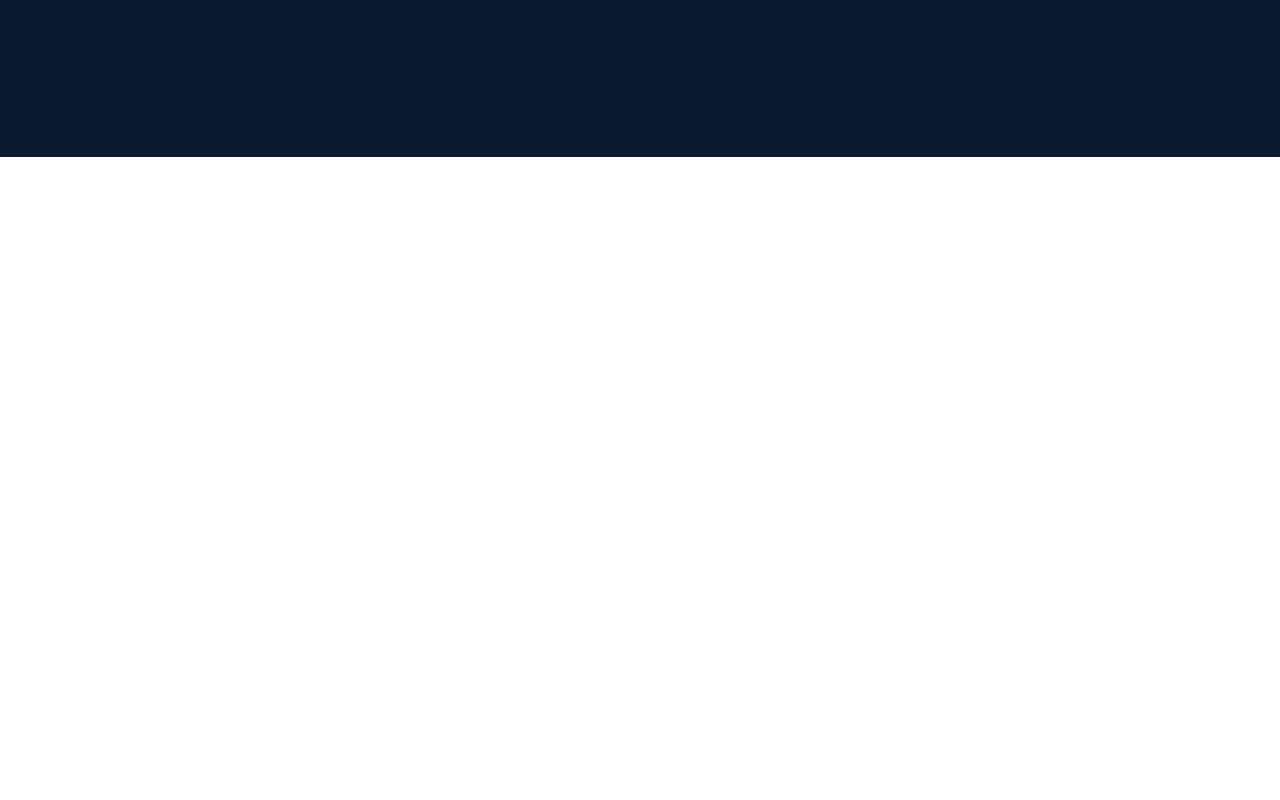
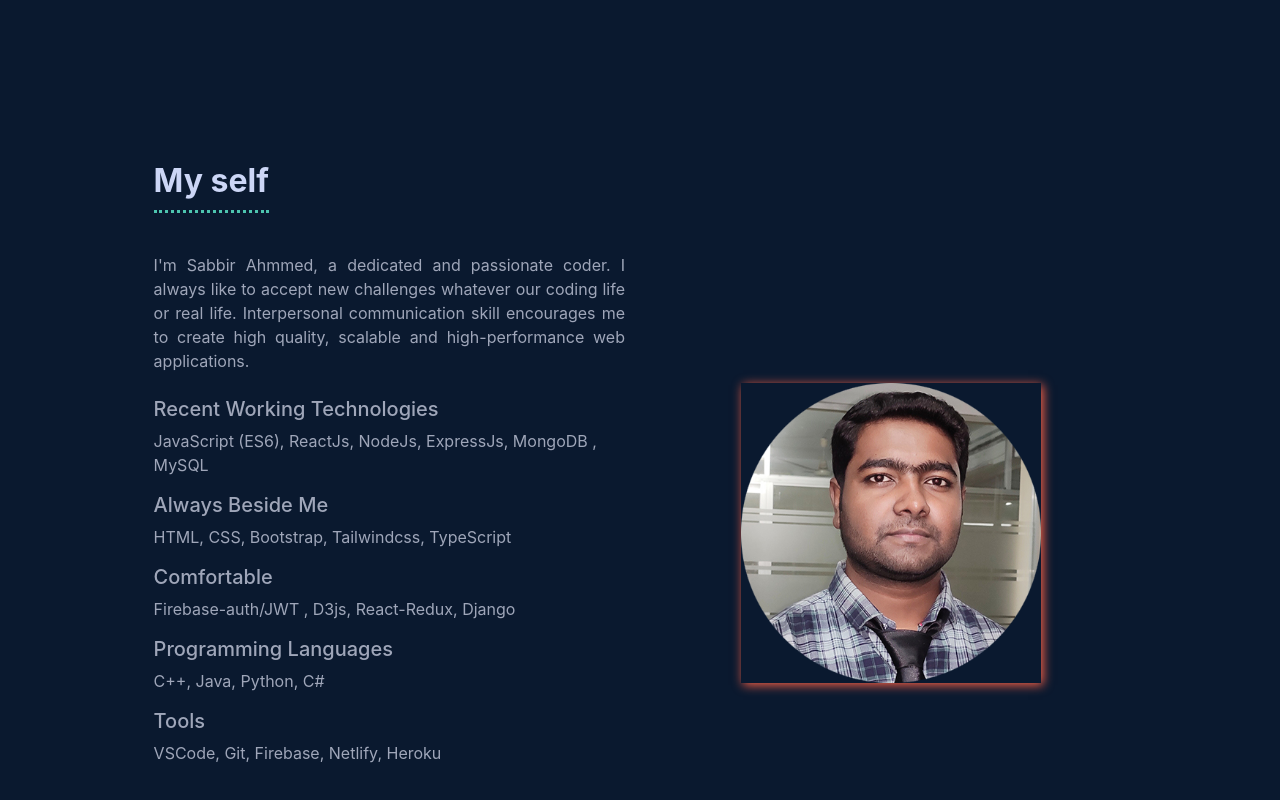
Before and after one commit to Sabbir185/Portfolio, a React (Create React App) app: page / in a window 1280 px wide. Shown: the part 560-1360 px from the top of the page. Before the commit the page ends 800 px from the top, so only its background shows below. Built offline with nearby package versions, Linux system fonts and the light colour scheme.

Commit message:
my self component added

```diff
--- a/src/components/HeaderMain/HeaderMain.js
+++ b/src/components/HeaderMain/HeaderMain.js
@@ -40,7 +40,7 @@ const HeaderMain = () => {
                     </div>
                     {/* <h3 className="main-skill mt-3">MERN Stack Developer</h3> */}
                     <p className="main-description mt-3">the passion for coding, commitment to the deadline, life for humanity <span style={{color:'red',fontSize:'20px'}}> &#9829;</span></p>
-                    <Button className="mt-3" variant="outline-success">GET IN TOUCH</Button>
+                    <Button className="mt-3" variant="outline-success">Download Resume</Button>
                 </div>
                 <div className="col"></div>
             </div>
--- a/src/components/Home/Home.js
+++ b/src/components/Home/Home.js
@@ -1,10 +1,12 @@
 import React from 'react';
 import Header from '../Header/Header';
+import MySelf from '../MySelf/MySelf';
 
 const Home = () => {
     return (
         <main>
-           <Header></Header>
+           <Header/>
+           <MySelf/>
         </main>
     );
 };
--- /dev/null
+++ b/src/components/MySelf/MySelf.css
@@ -0,0 +1,20 @@
+.myself-container{
+    background-color: #0A192F;
+    padding-bottom: 8%;
+    padding-left: 12%;
+    padding-right: 12%;
+}
+.my-self{
+    font-size: 32px;
+    color: #CCD6F6;
+    font-weight: 700;
+    border-bottom: 3px dotted #4DC5AF;
+    padding-bottom: 10px;
+}
+.myself-img{
+    width: 300px;
+    box-shadow: 2px 2px 10px tomato;
+}
+.myself-text{
+    color: #9fa6b9;
+}
--- /dev/null
+++ b/src/components/MySelf/MySelf.js
@@ -0,0 +1,59 @@
+import React from 'react';
+import './MySelf.css'
+import myself from '../../images/sabbir.png'
+
+const MySelf = () => {
+    return (
+        <section className="myself-container container-fluid">
+            <span className="my-self">My self</span>
+            <div className="row mt-5  pb-5">
+                <div className="col myself-text pb-5">
+                    <p className="myself-text text-justify">I'm Sabbir Ahmmed, a dedicated and passionate coder. I always like to accept new challenges whatever our coding life or real life. Interpersonal communication skill encourages me to create high quality, scalable and high-performance web applications.</p>
+
+                    <h5 className="mt-4">Recent Working Technologies</h5>
+                    <span>JavaScript (ES6), </span>
+                    <span>ReactJs, </span>
+                    <span>NodeJs, </span>
+                    <span>ExpressJs, </span>
+                    <span>MongoDB , </span>
+                    <span>MySQL </span>
+
+                    <h5 className="mt-3">Always Beside Me</h5>
+                    <span>HTML, </span>
+                    <span>CSS, </span>
+                    <span>Bootstrap, </span>
+                    <span>Tailwindcss, </span>
+                    <span>TypeScript </span>
+
+                    <h5 className="mt-3">Comfortable</h5>
+                    <span>Firebase-auth/JWT , </span>
+                    <span>D3js, </span>
+                    <span>React-Redux, </span>
+                    <span>Django </span>
+
+                    <h5 className="mt-3">Programming Languages</h5>
+                    <span>C++, </span>
+                    <span>Java, </span>
+                    <span>Python, </span>
+                    <span>C# </span>
+
+                    <h5 className="mt-3">Tools</h5>
+                    <span>VSCode, </span>
+                    <span>Git, </span>
+                    <span>Firebase, </span>
+                    <span>Netlify, </span>
+                    <span>Heroku </span>
+
+
+                </div>
+                <div className="col-xs-12 col-sm-12 col-md-6 col-lg-6 col-xlg-6 d-flex align-items-center justify-content-center">
+                    <div>
+                        <img src={myself} alt="" className="myself-img img-fluid" />
+                    </div>
+                </div>
+            </div>
+        </section>
+    );
+};
+
+export default MySelf;
```
Also changed, not shown: src/images/sabbir.png (added).
